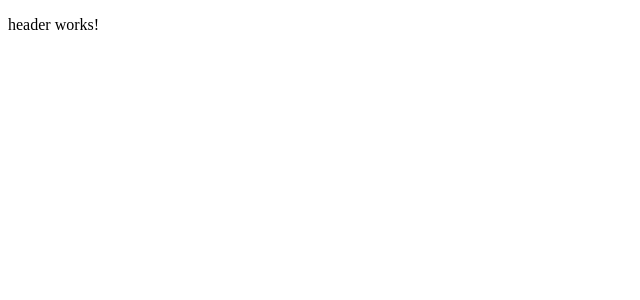
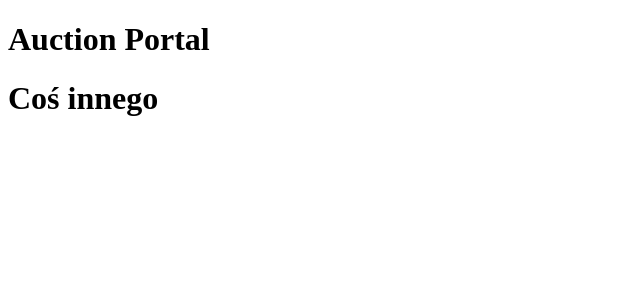
Before and after one commit to Mysticwaver/20230201-angular, an Angular app: page / in a window 1280 px wide. Shown: the top 300 px of the page, without its empty margins (0-640 px from the left). Built offline with nearby package versions, Linux system fonts and the light colour scheme.

Commit message:
explain(@Input): show me the "props" in Angular.

```diff
--- a/src/app/app.component.html
+++ b/src/app/app.component.html
@@ -1,2 +1,3 @@
 <app-header></app-header>
+<app-header title="Coś innego"></app-header>
 <router-outlet></router-outlet>
--- a/src/app/header/header.component.ts
+++ b/src/app/header/header.component.ts
@@ -1,15 +1,23 @@
-import { Component } from '@angular/core';
+import { Component, Input } from '@angular/core';
 
 @Component({
   selector: 'app-header',
   template: `
-    <p>
-      header works!
-    </p>
+    <header>
+      <h1> {{title}} </h1>
+    </header>
   `,
   styles: [
   ]
 })
 export class HeaderComponent {
+    @Input() title = 'Auction Portal'
+    // będzie też @Output() do komunikacji w 2 stronę.
 
+    // Możemy dowolną rzecz z logiki z mienić w czasie, - zaktualizuje się na widoku.
+    // constructor() {
+    //   setTimeout(() => {
+    //      this.title += '!'
+    //   }, 3000)
+    // }
 }
```
